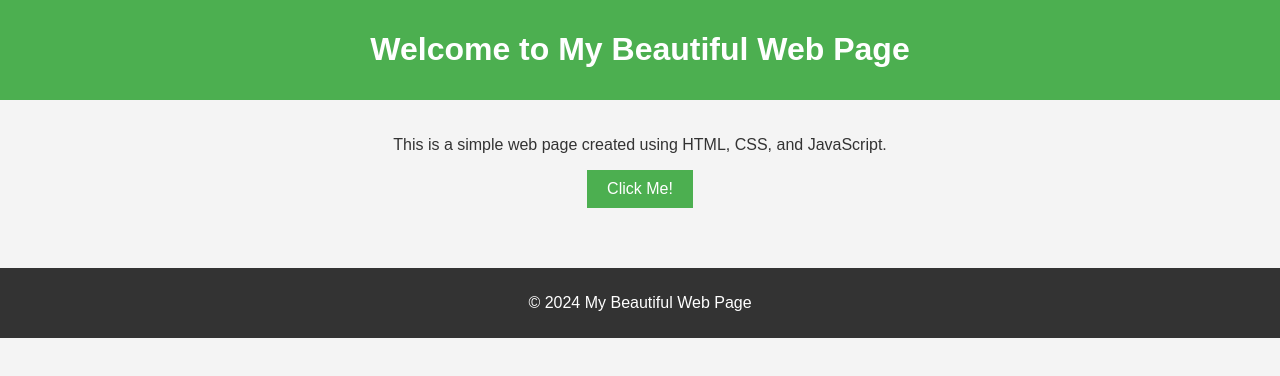
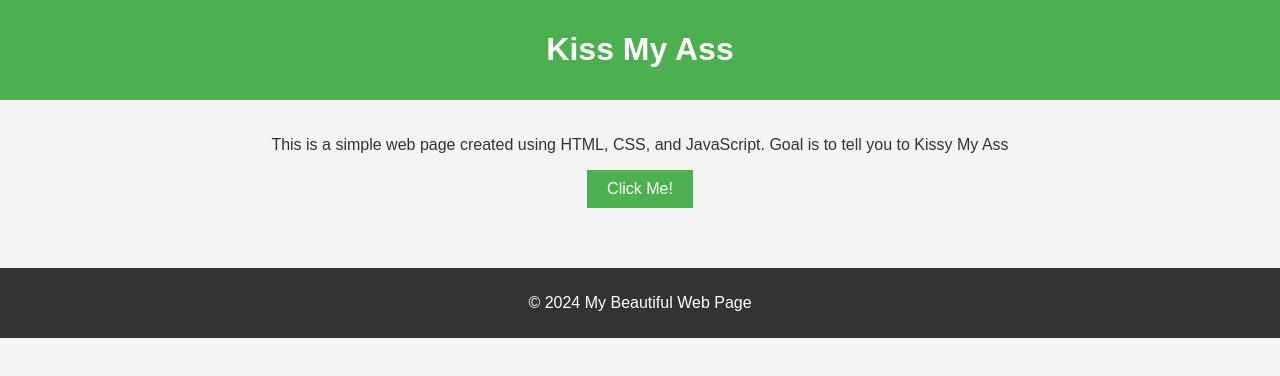
Before and after one commit to Aluxtar/ghtutorial, a plain HTML site: page index.html in a window 1280 px wide. Drawn offline with Linux system fonts and the light colour scheme.

Commit message:
Update index.html

```diff
--- a/index.html
+++ b/index.html
@@ -45,10 +45,10 @@
 </head>
 <body>
     <header>
-        <h1>Welcome to My Beautiful Web Page</h1>
+        <h1>Kiss My Ass</h1>
     </header>
     <main>
-        <p>This is a simple web page created using HTML, CSS, and JavaScript.</p>
+        <p>This is a simple web page created using HTML, CSS, and JavaScript. Goal is to tell you to Kissy My Ass</p>
         <button id="clickMeButton">Click Me!</button>
         <p id="message" style="margin-top: 20px;"></p>
     </main>
```
